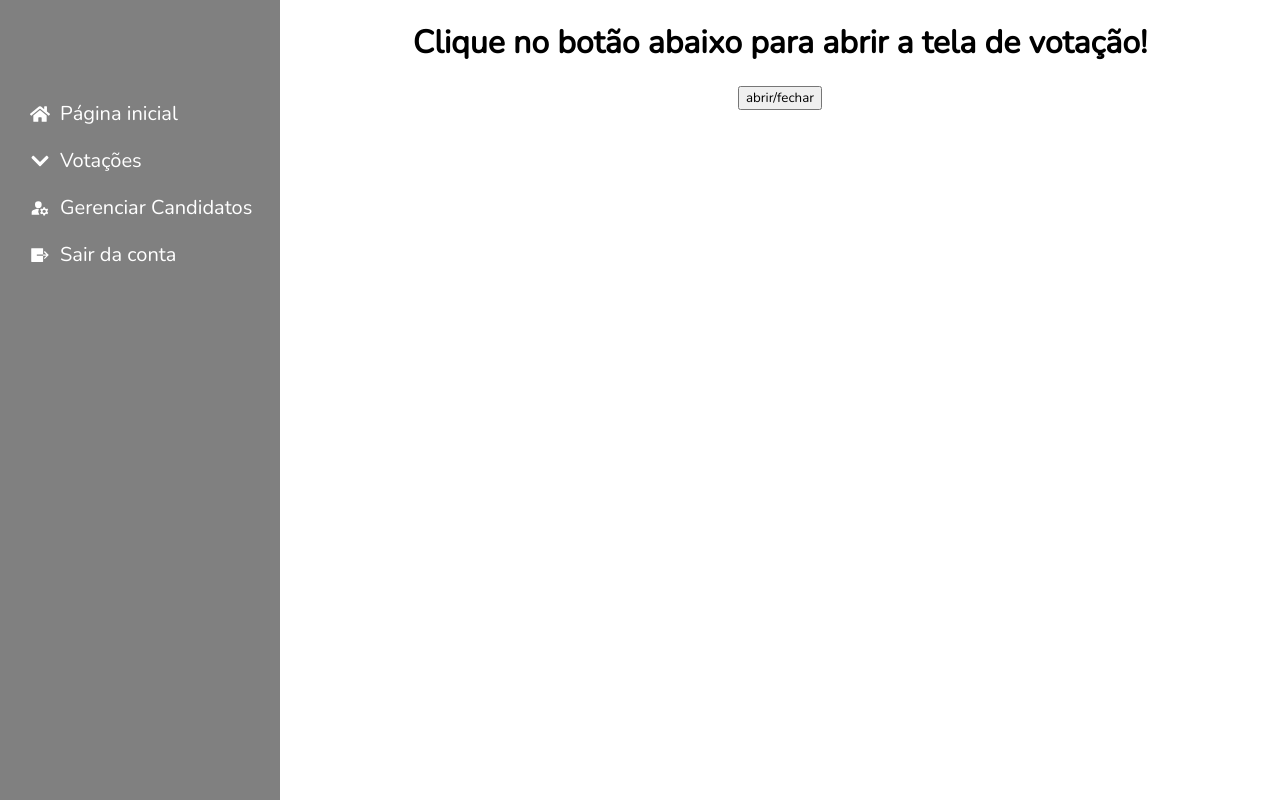
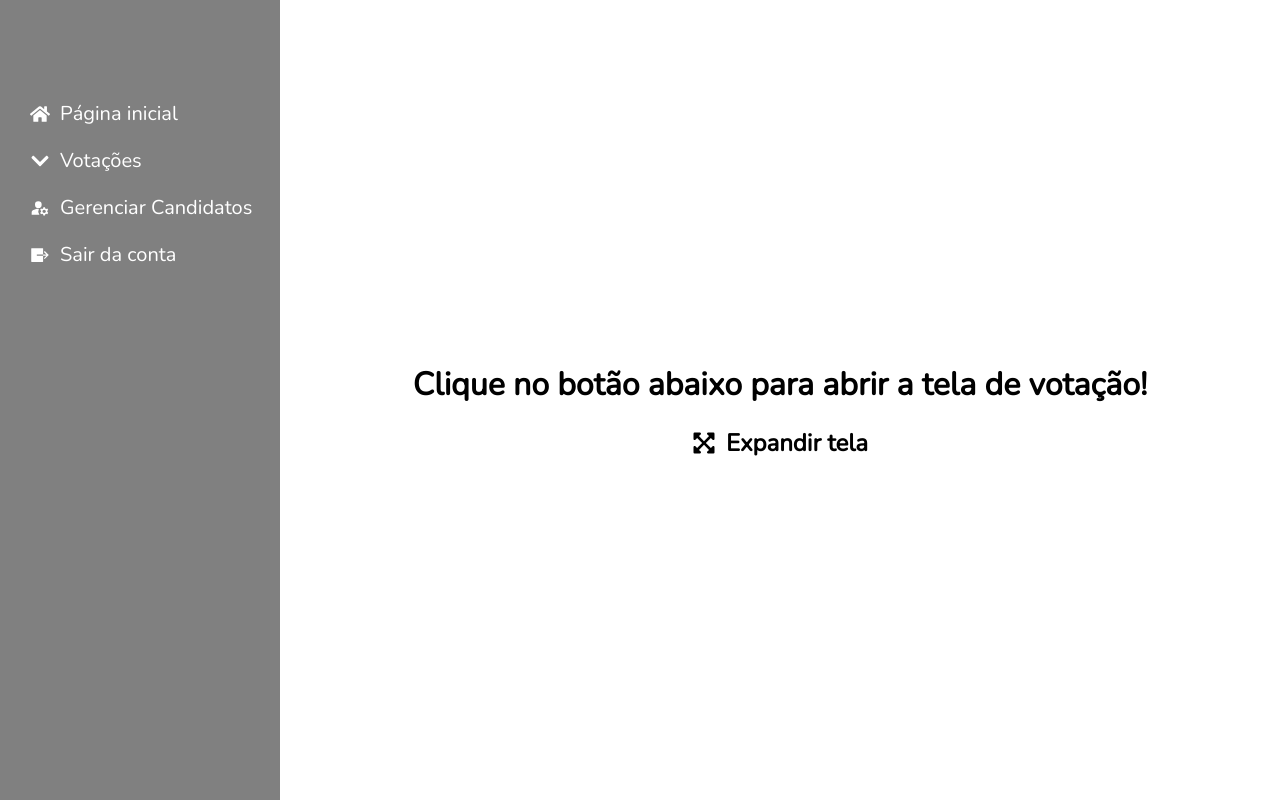
Before and after one commit to KhalelAlbuquerque/UrnaIPBFiladelfia, a React (Vite) app in the folder front/: page /deaconVotation in a window 1280 px wide. Built offline with nearby package versions, Linux system fonts and the light colour scheme.

Commit message:
votation pages adjusts

```diff
--- a/front/src/components/GeneralVotation/index.jsx
+++ b/front/src/components/GeneralVotation/index.jsx
@@ -20,6 +20,10 @@ const styles = {
         cursor: 'pointer',
         position: 'relative',
     },
+    candidateImage:{
+        width: '80%',
+        height: '50%'
+    },
     checkbox: {
         position: 'absolute',
         top: 0,
@@ -34,7 +38,7 @@ const styles = {
         justifyContent: 'space-around',
     },
     nonSelectableText: {
-        userSelect: 'none',  // Impede a seleção do texto
+        userSelect: 'none',
     }
 }
 
@@ -56,8 +60,9 @@ export default function GeneralVotation({ label, maxItems, items }) {
     const handleSubmit = (event)=>{
         event.preventDefault()
         if(selectedItems.length==0){
-            return Notification('error', "Escolha ao menos um candidato!")
+            return Notification('warning', "Escolha ao menos um candidato!")
         }
+        Notification('success', `Máximo de ${maxItems} seleções`)
         console.log(selectedItems)
         setSelectedItems([])
     }
@@ -81,7 +86,7 @@ export default function GeneralVotation({ label, maxItems, items }) {
                             checked={selectedItems.includes(index)}
                             onChange={() => handleCheckboxChange(index)}
                         />
-                        <img src={element.image} height={40} width={40} alt={element.name} />
+                        <img src={element.image} style={styles.candidateImage} height={80} width={80} alt={element.name} />
                         <div style={styles.nonSelectableText}>{element.name}</div>
                     </label>
                 ))}
--- a/front/src/pages/DeaconVotation/index.jsx
+++ b/front/src/pages/DeaconVotation/index.jsx
@@ -1,20 +1,47 @@
 import { useState } from "react";
 import FullScreenModel from "../../components/FullScreenModel";
+import GeneralVotation from "../../components/GeneralVotation";
+import { FaExpandArrowsAlt } from "react-icons/fa";
+
+const styles = {
+  expandButton:{
+      cursor: 'pointer',
+      display: 'flex',
+      gap: 10,
+      fontSize: 24,
+      fontWeight: 'bold',
+      alignItems: 'center',
+  }
+}
 
 export default function DeaconVotation() {
-  const [isModalOpen, setIsModalOpen] = useState(false);
+  const [isModalOpen, setIsModalOpen] = useState(false)
+
+    const lista = [
+        {name: "Candidato 1", image: 'https://www.politize.com.br/wp-content/uploads/2022/03/paulo-candidato-eleicoes-politize-e1470154748570.png'},
+        {name: "Candidato 2", image: 'https://www.politize.com.br/wp-content/uploads/2022/03/paulo-candidato-eleicoes-politize-e1470154748570.png'},
+        {name: "Candidato 3", image: 'https://www.politize.com.br/wp-content/uploads/2022/03/paulo-candidato-eleicoes-politize-e1470154748570.png'},
+        {name: "Candidato 3", image: 'https://www.politize.com.br/wp-content/uploads/2022/03/paulo-candidato-eleicoes-politize-e1470154748570.png'},
+        {name: "Candidato 3", image: 'https://www.politize.com.br/wp-content/uploads/2022/03/paulo-candidato-eleicoes-politize-e1470154748570.png'},
+        {name: "Candidato 3", image: 'https://www.politize.com.br/wp-content/uploads/2022/03/paulo-candidato-eleicoes-politize-e1470154748570.png'},
+        {name: "Candidato 3", image: 'https://www.politize.com.br/wp-content/uploads/2022/03/paulo-candidato-eleicoes-politize-e1470154748570.png'},
+        {name: "Candidato 3", image: 'https://www.politize.com.br/wp-content/uploads/2022/03/paulo-candidato-eleicoes-politize-e1470154748570.png'},
+        {name: "Candidato 3", image: 'https://www.politize.com.br/wp-content/uploads/2022/03/paulo-candidato-eleicoes-politize-e1470154748570.png'},
+        {name: "Candidato 3", image: 'https://www.politize.com.br/wp-content/uploads/2022/03/paulo-candidato-eleicoes-politize-e1470154748570.png'},
+        {name: "Candidato 3", image: 'https://www.politize.com.br/wp-content/uploads/2022/03/paulo-candidato-eleicoes-politize-e1470154748570.png'},
+        {name: "Candidato 3", image: 'https://www.politize.com.br/wp-content/uploads/2022/03/paulo-candidato-eleicoes-politize-e1470154748570.png'},
+    ]
 
     return (
         <>
           {isModalOpen ? (
-        <FullScreenModel bgColor="white" setVisibility={'kk'}>
-          <button onClick={() => { setIsModalOpen(!isModalOpen) }}>abrir/fechar</button>
-          <div>kkk</div>
+            <FullScreenModel bgColor="white">
+                <GeneralVotation items={lista} label={"Pastor"} maxItems={5}/>
             </FullScreenModel>
           ) : (
-        <div style={{ display: 'flex', justifyContent: 'center', alignItems: 'center', flexDirection: 'column', width: '100%' }}>
+            <div style={{ display: 'flex', justifyContent: 'center', alignItems: 'center', flexDirection: 'column', width: '100%', height: '100%' }}>
               <h1>Clique no botão abaixo para abrir a tela de votação!</h1>
-          <button onClick={() => { setIsModalOpen(!isModalOpen) }}>abrir/fechar</button>
+              <span style={styles.expandButton} onClick={() => { setIsModalOpen(!isModalOpen)}}><FaExpandArrowsAlt />Expandir tela</span>
             </div>
           )}
         </>
--- a/front/src/pages/MinisterVotation/index.jsx
+++ b/front/src/pages/MinisterVotation/index.jsx
@@ -1,6 +1,18 @@
 import { useEffect, useState } from "react"
 import FullScreenModel from "../../components/FullScreenModel/";
 import GeneralVotation from "../../components/GeneralVotation";
+import { FaExpandArrowsAlt } from "react-icons/fa";
+
+const styles = {
+    expandButton:{
+        cursor: 'pointer',
+        display: 'flex',
+        gap: 10,
+        fontSize: 24,
+        fontWeight: 'bold',
+        alignItems: 'center',
+    }
+}
 
 export default function MinisterVotation(){
 
@@ -30,7 +42,7 @@ export default function MinisterVotation(){
           ) : (
             <div style={{ display: 'flex', justifyContent: 'center', alignItems: 'center', flexDirection: 'column', width: '100%', height: '100%' }}>
               <h1>Clique no botão abaixo para abrir a tela de votação!</h1>
-              <button onClick={() => { setIsModalOpen(!isModalOpen) }}>abrir/fechar</button>
+              <span style={styles.expandButton} onClick={() => { setIsModalOpen(!isModalOpen)}}><FaExpandArrowsAlt />Expandir tela</span>
             </div>
           )}
         </>
--- a/front/src/pages/PresbyterVotation/index.jsx
+++ b/front/src/pages/PresbyterVotation/index.jsx
@@ -1,21 +1,47 @@
 import { useState } from "react"
 import FullScreenModel from "../../components/FullScreenModel/";
+import GeneralVotation from "../../components/GeneralVotation";
+import { FaExpandArrowsAlt } from "react-icons/fa";
+
+const styles = {
+  expandButton:{
+      cursor: 'pointer',
+      display: 'flex',
+      gap: 10,
+      fontSize: 24,
+      fontWeight: 'bold',
+      alignItems: 'center',
+  }
+}
 
 export default function PresbyterVotation(){
   const [isModalOpen, setIsModalOpen] = useState(false)
 
+  const lista = [
+      {name: "Candidato 1", image: 'https://www.politize.com.br/wp-content/uploads/2022/03/paulo-candidato-eleicoes-politize-e1470154748570.png'},
+      {name: "Candidato 2", image: 'https://www.politize.com.br/wp-content/uploads/2022/03/paulo-candidato-eleicoes-politize-e1470154748570.png'},
+      {name: "Candidato 3", image: 'https://www.politize.com.br/wp-content/uploads/2022/03/paulo-candidato-eleicoes-politize-e1470154748570.png'},
+      {name: "Candidato 3", image: 'https://www.politize.com.br/wp-content/uploads/2022/03/paulo-candidato-eleicoes-politize-e1470154748570.png'},
+      {name: "Candidato 3", image: 'https://www.politize.com.br/wp-content/uploads/2022/03/paulo-candidato-eleicoes-politize-e1470154748570.png'},
+      {name: "Candidato 3", image: 'https://www.politize.com.br/wp-content/uploads/2022/03/paulo-candidato-eleicoes-politize-e1470154748570.png'},
+      {name: "Candidato 3", image: 'https://www.politize.com.br/wp-content/uploads/2022/03/paulo-candidato-eleicoes-politize-e1470154748570.png'},
+      {name: "Candidato 3", image: 'https://www.politize.com.br/wp-content/uploads/2022/03/paulo-candidato-eleicoes-politize-e1470154748570.png'},
+      {name: "Candidato 3", image: 'https://www.politize.com.br/wp-content/uploads/2022/03/paulo-candidato-eleicoes-politize-e1470154748570.png'},
+      {name: "Candidato 3", image: 'https://www.politize.com.br/wp-content/uploads/2022/03/paulo-candidato-eleicoes-politize-e1470154748570.png'},
+      {name: "Candidato 3", image: 'https://www.politize.com.br/wp-content/uploads/2022/03/paulo-candidato-eleicoes-politize-e1470154748570.png'},
+      {name: "Candidato 3", image: 'https://www.politize.com.br/wp-content/uploads/2022/03/paulo-candidato-eleicoes-politize-e1470154748570.png'},
+  ]
 
   return (
       <>
         {isModalOpen ? (
-            <FullScreenModel bgColor="white" setVisibility={'kk'}>
-              <button onClick={() => { setIsModalOpen(!isModalOpen) }}>abrir/fechar</button>
-              <div>kkk</div>
+          <FullScreenModel bgColor="white">
+              <GeneralVotation items={lista} label={"Pastor"} maxItems={5}/>
           </FullScreenModel>
         ) : (
-            <div style={{ display: 'flex', justifyContent: 'center', alignItems: 'center', flexDirection: 'column', width: '100%' }}>
+          <div style={{ display: 'flex', justifyContent: 'center', alignItems: 'center', flexDirection: 'column', width: '100%', height: '100%' }}>
             <h1>Clique no botão abaixo para abrir a tela de votação!</h1>
-              <button onClick={() => { setIsModalOpen(!isModalOpen) }}>abrir/fechar</button>
+            <span style={styles.expandButton} onClick={() => { setIsModalOpen(!isModalOpen)}}><FaExpandArrowsAlt />Expandir tela</span>
           </div>
         )}
       </>
```
Also changed, not shown: front/src/components/Sidebar/index.jsx (indentation only). Lines whose indentation alone changed are shown as unchanged.
